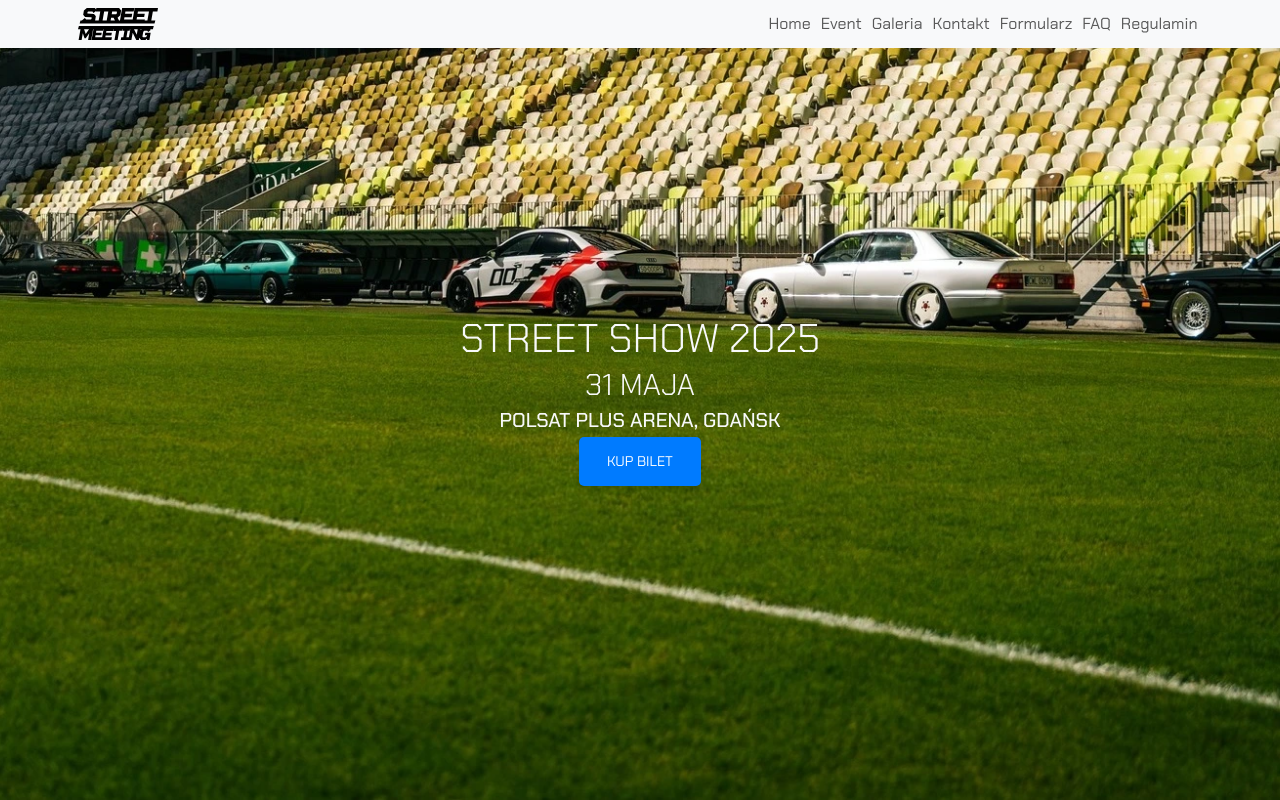
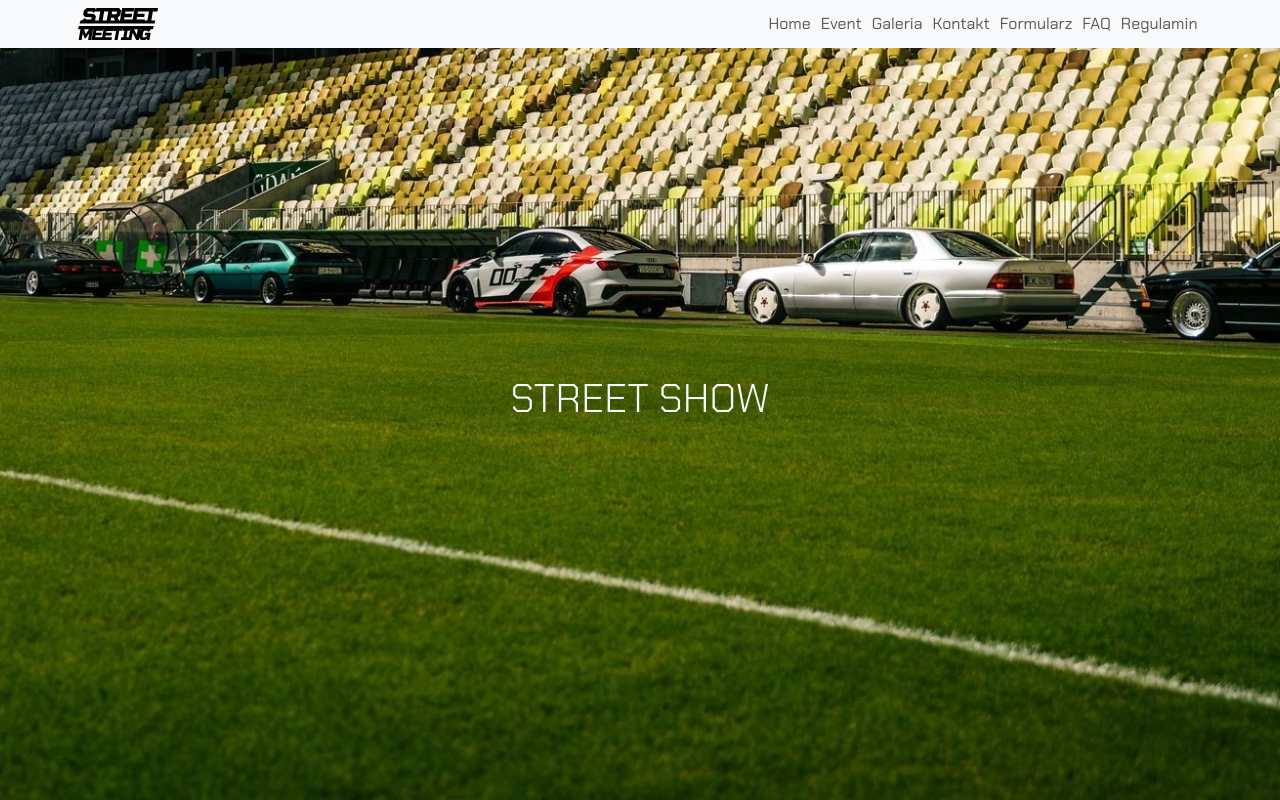
Before and after one commit to rymarczyk-tomasz/StreetMeetingProject, a React (Vite) app: page / in a window 1280 px wide. Shown: the top 800 px of the page. Built offline with nearby package versions, Linux system fonts and the light colour scheme.

Commit message:
chore: remove event details from Header component

```diff
--- a/src/components/Header/Header.jsx
+++ b/src/components/Header/Header.jsx
@@ -6,19 +6,7 @@
             <div
                 className={`${styles.heroContent} container-fluid h-100 d-flex flex-column justify-content-center align-items-center text-light text-center`}
             >
-                <h1 className="display-3 text-uppercase">Street Show 2025</h1>
-                <h2 className="mb-2 display-5 text-uppercase">31 maja</h2>
-                <h2 className="mb-2 text-uppercase">
-                    Polsat Plus Arena, Gdańsk
-                </h2>
-                <a
-                    href="https://bkb.pl/151648-edcca"
-                    target="_blank"
-                    rel="noopener noreferrer"
-                    className={styles.ctaButton}
-                >
-                    Kup bilet
-                </a>
+                <h1 className="display-3 text-uppercase">Street Show</h1>
                 <div className={styles.heroShadow}></div>
             </div>
         </header>
```
